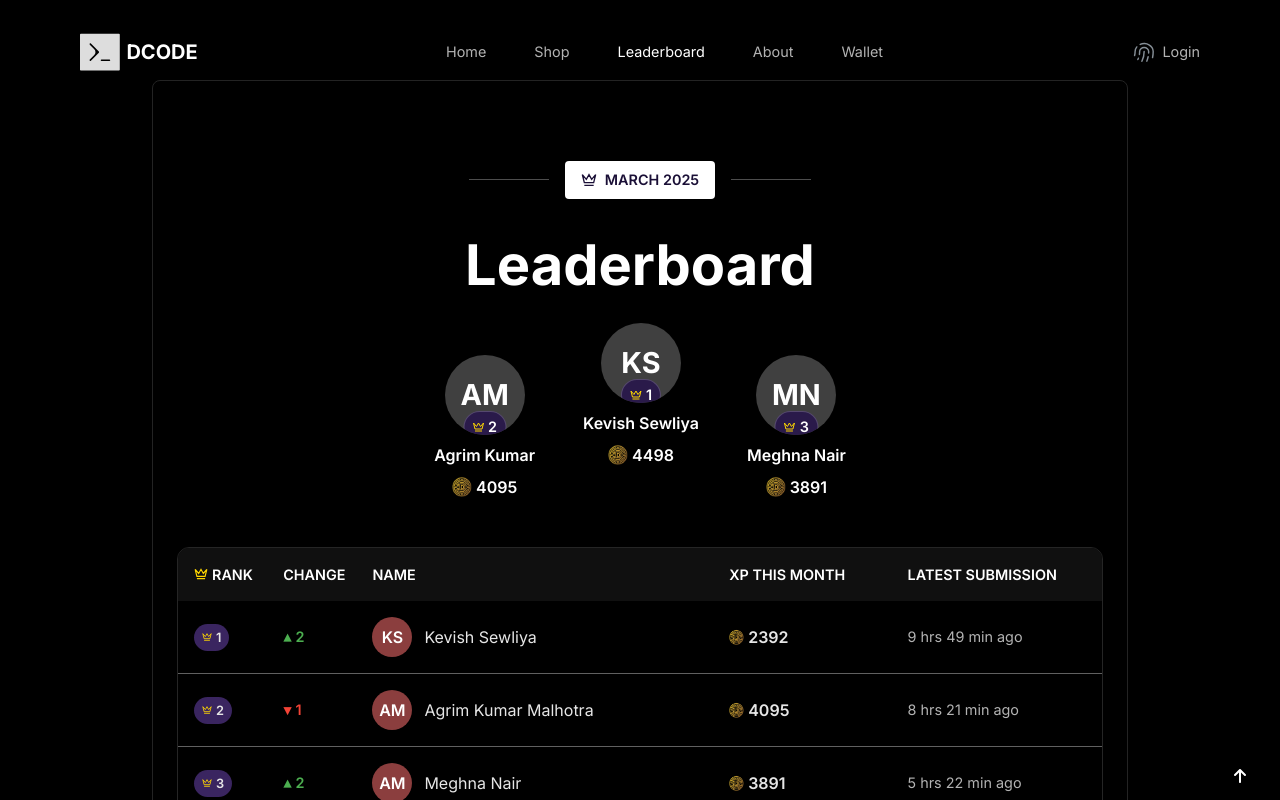
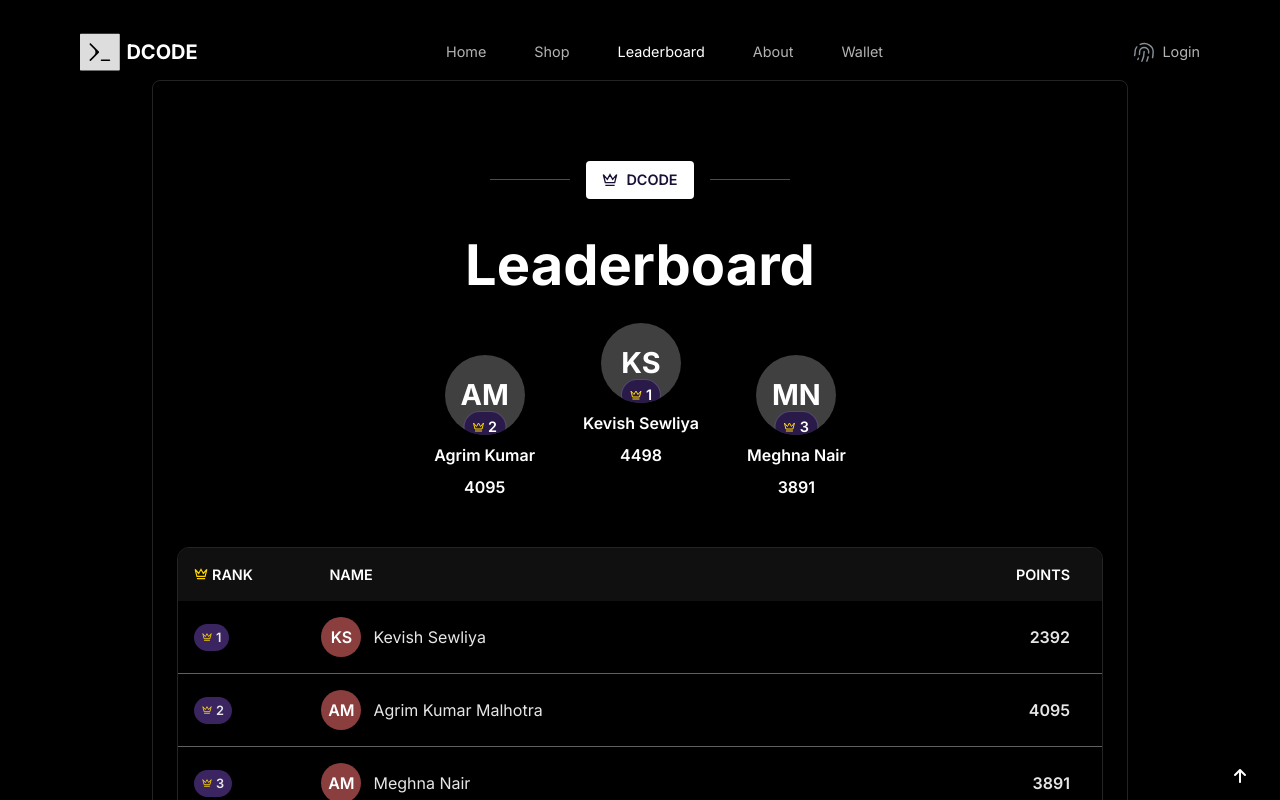
Before and after one commit to devclub-nstru/DCODE-frontend, a React (Vite) app in the folder Some-D-coin/: page /leaderboard in a window 1280 px wide. Shown: the top 800 px of the page. Built offline with nearby package versions, Linux system fonts and the light colour scheme; a web font is replaced by a local one.

Commit message:
enhanced: leaderboard

```diff
--- a/Some-D-coin/src/components/LeaderBoard/Leaderboard.css
+++ b/Some-D-coin/src/components/LeaderBoard/Leaderboard.css
@@ -166,7 +166,7 @@
 
   .table-header {
     display: grid;
-    grid-template-columns: 0.5fr 0.5fr 2fr 1fr 1fr;
+    grid-template-columns: 1fr 5fr 1fr;
     padding: 1rem;
     background-color: #f5f5f5;
     color: #333;
@@ -187,7 +187,7 @@
 
   .table-row {
     display: grid;
-    grid-template-columns: 0.5fr 0.5fr 2fr 1fr 1fr;
+    grid-template-columns: 1fr 5fr 1fr;
     padding: 1rem;
     align-items: center;
     border-bottom: 1px solid #eee;
@@ -270,7 +270,9 @@
     font-weight: 600;
     display: flex;
     align-items: center;
-    gap: 0.25rem;
+    /* gap: 0.25rem; */
+    justify-content: flex-end;
+    padding: 0 1rem 0 0.5rem;
   }
 
   .coin-icon-small {
@@ -293,6 +295,15 @@
     color: white;
   }
 
+  .header-name{
+    padding: 0 0 0 0.5rem;
+  }
+
+  .header-xp{
+    padding: 0 1rem 0 0.5rem;
+    text-align: right;
+  }
+
   .table-body {
     color: rgb(230, 230, 230);
   }
--- a/Some-D-coin/src/components/LeaderBoard/Leaderboard.jsx
+++ b/Some-D-coin/src/components/LeaderBoard/Leaderboard.jsx
@@ -105,7 +105,7 @@ export default function Leaderboard() {
             >
               <path d="M2 4l3 12h14l3-12-6 7-4-7-4 7-6-7zm3 16h14" />
             </svg>
-            MARCH 2025
+            DCODE
           </div>
           <div className="title-line"></div>
         </div>
@@ -142,7 +142,7 @@ export default function Leaderboard() {
               </div>
               <div className="user-name">{user.name}</div>
               <div className="user-score">
-                <span className="coin-icon"><img src={dImg} alt="D-coin-icon" height={20} width={20} /></span> {user.score}
+                {user.score}
               </div>
             </div>
           ))}
@@ -164,10 +164,10 @@ export default function Leaderboard() {
             </svg>
             RANK
           </div>
-          <div className="header-change">CHANGE</div>
+          {/* <div className="header-change">CHANGE</div> */}
           <div className="header-name">NAME</div>
-          <div className="header-xp">XP THIS MONTH</div>
-          <div className="header-submission">LATEST SUBMISSION</div>
+          <div className="header-xp">POINTS</div>
+          {/* <div className="header-submission">LATEST SUBMISSION</div> */}
         </div>
 
         <div className="table-body">
@@ -194,12 +194,6 @@ export default function Leaderboard() {
                 )}
               </div>
 
-              <div className="cell-change">
-                {user.change > 0 && <span className="change-up">▲ {user.change}</span>}
-                {user.change < 0 && <span className="change-down">▼ {Math.abs(user.change)}</span>}
-                {user.change === 0 && <span className="change-none">-</span>}
-              </div>
-
               <div className="cell-name">
                 {user.avatar ? (
                   <img src={user.avatar || "/placeholder.svg"} alt={user.name} className="table-avatar" />
@@ -210,10 +204,8 @@ export default function Leaderboard() {
               </div>
 
               <div className="cell-xp">
-                <span className="coin-icon-small"><img src={dImg} alt="D-coin-icon" height={15} width={15} /></span> {user.score}
+                {user.score}
               </div>
-
-              <div className="cell-submission">{user.lastSubmission}</div>
             </div>
           ))}
         </div>
```
Also changed, not shown: 1 other file (tests, documents, lock files or other folders).
